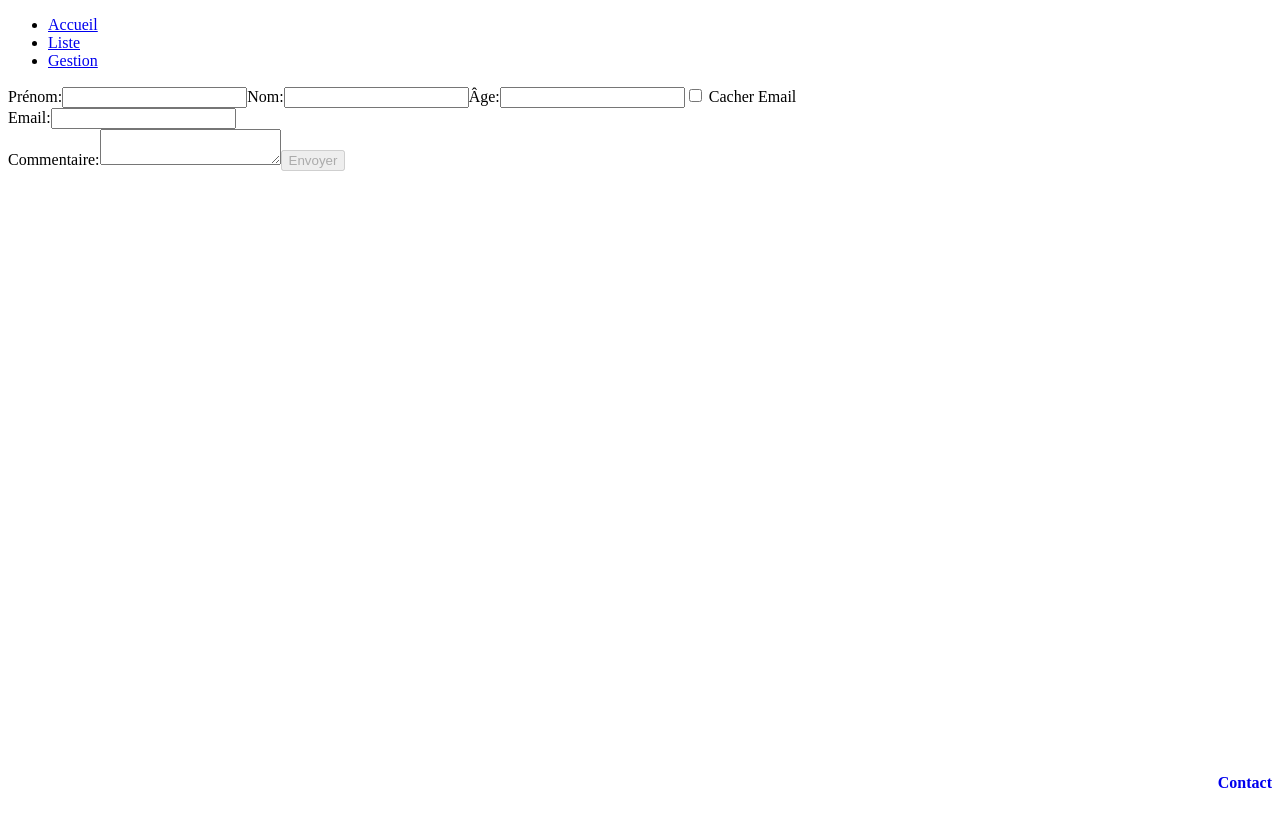
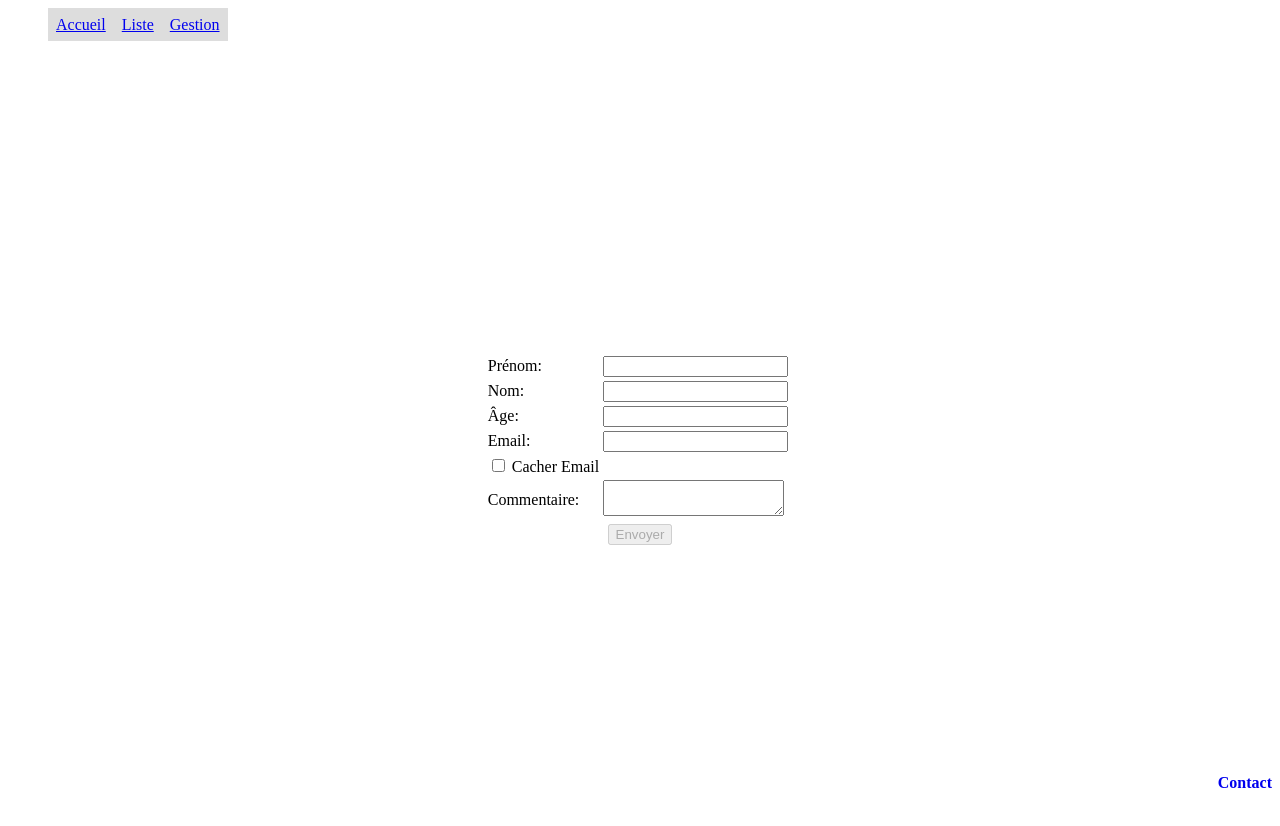
Before and after one commit to adrianjz02/exo2-Adrian-Aymeric, an Angular app: page /contact in a window 1280 px wide. Shown: the top 826 px of the page. Before the commit the page ends 800 px from the top, so only its background shows below. Built offline with nearby package versions, Linux system fonts and the light colour scheme.

Commit message:
FINAL TOUT FINI monstre

```diff
--- a/src/app/app.routes.ts
+++ b/src/app/app.routes.ts
@@ -16,5 +16,5 @@ export const routes: Routes = [
   { path: 'liste', component: ListeComponent },
   { path: 'contact', component: ContactComponent },
   { path: '', redirectTo: '/accueil', pathMatch: 'full' }, // Redirection vers /accueil pour URL vide
-  { path: '**', redirectTo: '/accueil' } // Redirection des URL inconnues
+  { path: '**', component: AccueilComponent } // Redirection des URL inconnues
 ];
--- a/src/app/contact/contact.component.css
+++ b/src/app/contact/contact.component.css
@@ -0,0 +1,7 @@
+form {
+  display: flex;
+  justify-content: center;
+  align-items: center;
+  height: 100vh;
+  margin: 0;
+}
--- a/src/app/contact/contact.component.html
+++ b/src/app/contact/contact.component.html
@@ -1,38 +1,79 @@
 <form [formGroup]="profileForm" (ngSubmit)="onSubmit()">
-
+  <table>
+    <tr>
+      <td>
         <label for="firstName">Prénom:</label>
-  <input id="firstName" type="text" formControlName="firstName" />
+      </td>
+      <td>
+        <input id="firstName" type="text" formControlName="firstName"/>
+      </td>
+      <td>
         <div *ngIf="profileForm.get('firstName')?.invalid && profileForm.get('firstName')?.touched">
           Le prénom est requis.
         </div>
-
+      </td>
+    </tr>
+    <tr>
+      <td>
         <label for="lastName">Nom:</label>
-  <input id="lastName" type="text" formControlName="lastName" />
+      </td>
+      <td>
+        <input id="lastName" type="text" formControlName="lastName"/>
+      </td>
+      <td>
         <div *ngIf="profileForm.get('lastName')?.invalid && profileForm.get('lastName')?.touched">
           Le nom est requis.
         </div>
-
+      </td>
+    </tr>
+    <tr>
+      <td>
         <label for="age">Âge:</label>
-  <input id="age" type="text" formControlName="age" />
-
-  <label for="hideEmail">
-    <input id="hideEmail" type="checkbox" (change)="toggleEmailVisibility()" />
-    Cacher Email
-  </label>
-
-  <div *ngIf="isEmailVisible">
+      </td>
+      <td>
+        <input id="age" type="text" formControlName="age"/>
+      </td>
+      <td></td>
+    </tr>
+    <tr *ngIf="isEmailVisible">
+      <td>
         <label for="email">Email:</label>
-    <input id="email" type="email" formControlName="email">
+      </td>
+      <td>
+        <input id="email" type="email" formControlName="email"/>
+      </td>
+      <td>
         <div *ngIf="profileForm.get('email')?.invalid && profileForm.get('email')?.touched">
           L'email est requis et doit contenir un arobase.
         </div>
-  </div>
-
+      </td>
+    </tr>
+    <tr>
+      <td>
+        <label for="hideEmail">
+          <input id="hideEmail" type="checkbox" (change)="toggleEmailVisibility()"/>
+          Cacher Email
+        </label>
+      </td>
+      <td colspan="2"></td>
+    </tr>
+    <tr>
+      <td>
         <label for="commentary">Commentaire:</label>
+      </td>
+      <td>
         <textarea id="commentary" formControlName="commentary"></textarea>
+      </td>
+      <td>
         <div *ngIf="profileForm.get('commentary')?.invalid && profileForm.get('commentary')?.touched">
           Le commentaire est requis.
         </div>
-
+      </td>
+    </tr>
+    <tr>
+      <td colspan="3" style="text-align: center;">
         <button type="submit" [disabled]="!profileForm.valid">Envoyer</button>
+      </td>
+    </tr>
+  </table>
 </form>
--- a/src/app/header/header.component.css
+++ b/src/app/header/header.component.css
@@ -0,0 +1,8 @@
+li {
+  display: inline;
+}
+
+a {
+  padding: 8px;
+  background-color: #dddddd;
+}
--- a/src/app/liste/liste.component.css
+++ b/src/app/liste/liste.component.css
@@ -2,3 +2,7 @@ a:hover {
   color: blue;
   text-decoration: underline;
 }
+
+.liste {
+  text-align: center;
+}
--- a/src/app/liste/liste.component.html
+++ b/src/app/liste/liste.component.html
@@ -1,8 +1,8 @@
-<div>
+<div class = "liste">
   <ul>
-    <li *ngFor="let film of films">
+    <ul *ngFor="let film of films">
       <a (click)="onSelectFilm(film)">{{ film.title }}</a>
-    </li>
+    </ul>
   </ul>
 
   <div *ngIf="selectedFilm">
```
Lines whose indentation alone changed are shown as unchanged.
